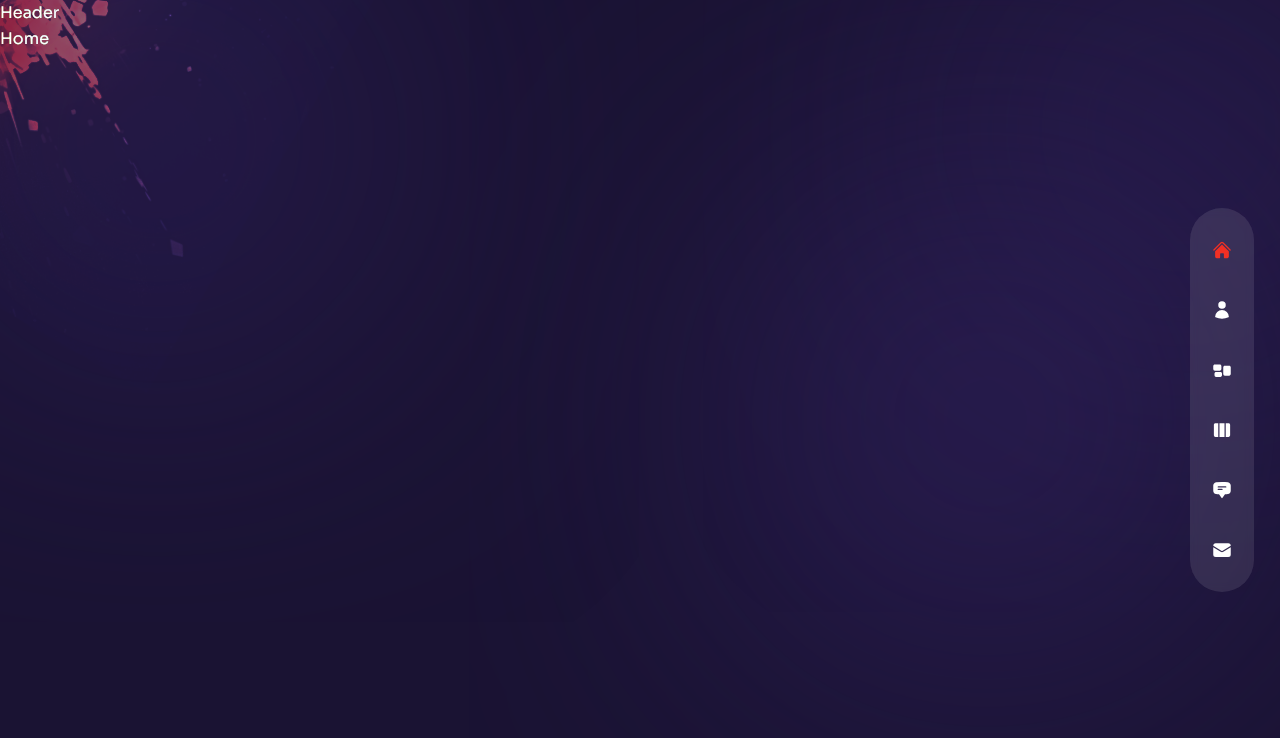
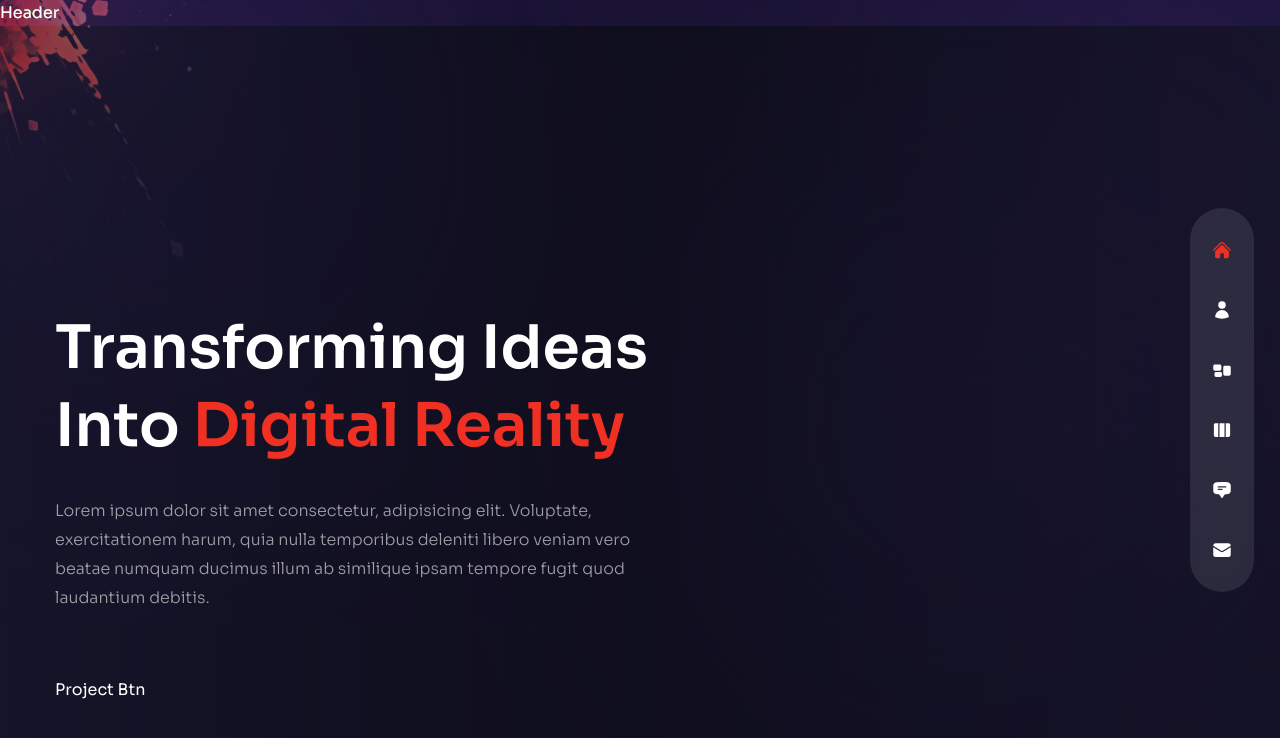
Before and after one commit to runehand/modern-portfolio, a Next.js app: page / in a window 1280 px wide. Shown: the top 738 px of the page. Built offline with nearby package versions, Linux system fonts and the light colour scheme.

Commit message:
js -> jsx

```diff
--- a/pages/api/hello.js
+++ /dev/null
@@ -1,5 +0,0 @@
-// Next.js API route support: https://nextjs.org/docs/api-routes/introduction
-
-export default function handler(req, res) {
-  res.status(200).json({ name: 'John Doe' })
-}
--- a/pages/index.js
+++ /dev/null
@@ -1,5 +0,0 @@
-const Home = () => {
-  return <div>Home</div>;
-};
-
-export default Home;
--- /dev/null
+++ b/pages/index.jsx
@@ -0,0 +1,51 @@
+import Image from "next/image";
+import { motion } from "framer-motion";
+
+import ParticlesContainer from "../components/ParticlesContainer";
+import ProjectsBtn from "../components/ProjectsBtn";
+import Avatar from "../components/Avatar";
+
+import { fadeIn } from "../variants";
+
+const Home = () => {
+  return (
+    <div className="bg-primary/60 h-full">
+      {/* text */}
+      <div className="w-full h-full bg-gradient-to-r from-primary/10 via-black/30 to-black/10">
+        <div className="text-center flex flex-col justify-center xl:pt-40 xl:text-left h-full container mx-auto">
+          {/* title */}
+          <h1 className="h1">
+            Transforming Ideas <br /> Into{" "}
+            <span className="text-accent">Digital Reality</span>
+          </h1>
+
+          {/* subtitle */}
+          <p className="max-w-sm xl:max-w-xl mx-auto xl:mx-0 mb-10 xl:mb-16">
+            Lorem ipsum dolor sit amet consectetur, adipisicing elit. Voluptate,
+            exercitationem harum, quia nulla temporibus deleniti libero veniam
+            vero beatae numquam ducimus illum ab similique ipsam tempore fugit
+            quod laudantium debitis.
+          </p>
+
+          {/* btn */}
+          <div className="flex justify-center xl:hidden relative">
+            <ProjectsBtn />
+          </div>
+          <motion.div
+            variants={fadeIn("down", 0.4)}
+            initial="hidden"
+            animate="show"
+            exit="hidden"
+            className="hidden xl:flex"
+          >
+            <ProjectsBtn />
+          </motion.div>
+        </div>
+      </div>
+      {/* image */}
+      <div className="">image</div>
+    </div>
+  );
+};
+
+export default Home;
```
Also changed, not shown: pages/_app.jsx (renamed from pages/_app.js), pages/about/index.jsx (renamed from pages/about/index.js), pages/contact/index.jsx (renamed from pages/contact/index.js), pages/services/index.jsx (renamed from pages/services/index.js), pages/testimonials/index.jsx (renamed from pages/testimonials/index.js), pages/work/index.jsx (renamed from pages/work/index.js).
